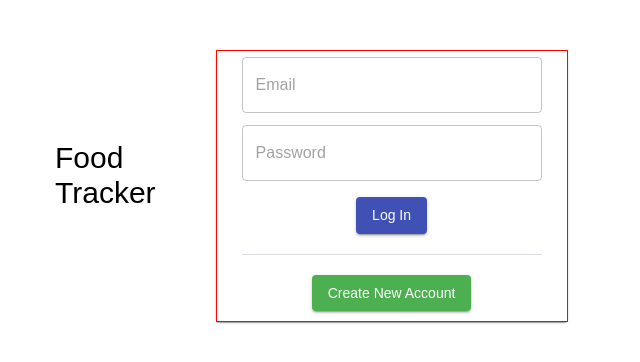
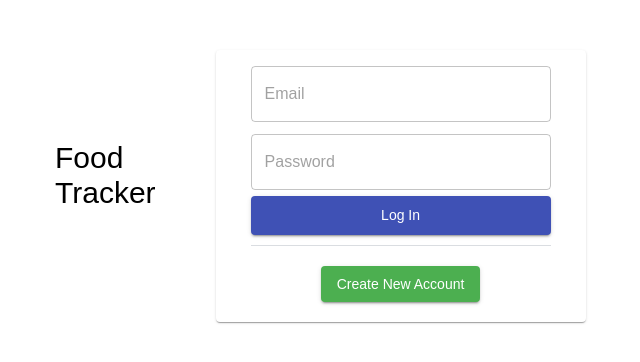
Before and after one commit to haruka-izm/food_tracker, a React (Create React App) app in the folder client/: page / in a window 1280 px wide. Shown: the top 362 px of the page, without its empty margins (335-975 px from the left). Built offline with nearby package versions, Linux system fonts and the light colour scheme; what keymirror would draw is missing.

Commit message:
Styled Login form

```diff
--- a/client/src/components/Login.jsx
+++ b/client/src/components/Login.jsx
@@ -56,7 +56,11 @@ const Login = props => {
         <Paper>
             <div className={classes.container}>
                 <div>
+                    {/*
                        <form >
+
+                       */}
+
                     <FormControl>
                         {/*
 
@@ -71,11 +75,14 @@ const Login = props => {
                             <TextField type='password' {...password} required placeholder='Password' variant='outlined' className={classes.emailAndPassword}></TextField>
                         </div>
                     </FormControl>
+                    {/*
                        </form>
+
+                       */}
                     {error}
                 </div>
-                <div className={classes.login}>
-                    <Button type='submit' onClick={handleLogin} variant='contained' color="primary" >Log In</Button>
+                <div >
+                    <Button type='submit' onClick={handleLogin} variant='contained' color="primary" className={classes.login}>Log In</Button>
                 </div>
                 <div className={classes.borderLine}>
 
--- a/client/src/styles/styleLogin.js
+++ b/client/src/styles/styleLogin.js
@@ -2,9 +2,9 @@ export default () => ({
     container: {
         //flexDirection: 'column',
         width: '350px',
-        border: 'red solid 1px',
         textAlign: 'center',
         display: 'block',
+        padding: '10px'
     },
     formWarning: {
         color: "#ff0000"
@@ -15,7 +15,8 @@ export default () => ({
         margin: 'auto'
     },
     login: {
-        padding: '10px'
+        padding: '7px',
+        width: '300px'
     },
     createNewAccount: {
         padding: '10px'
```
Lines whose indentation alone changed are shown as unchanged.
